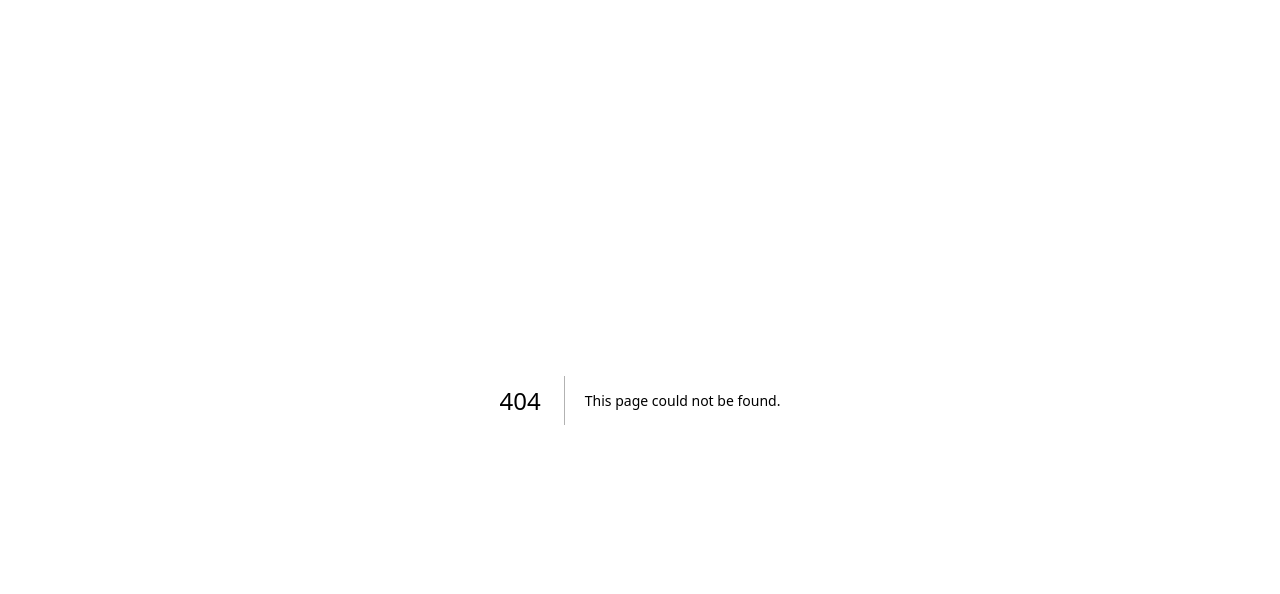
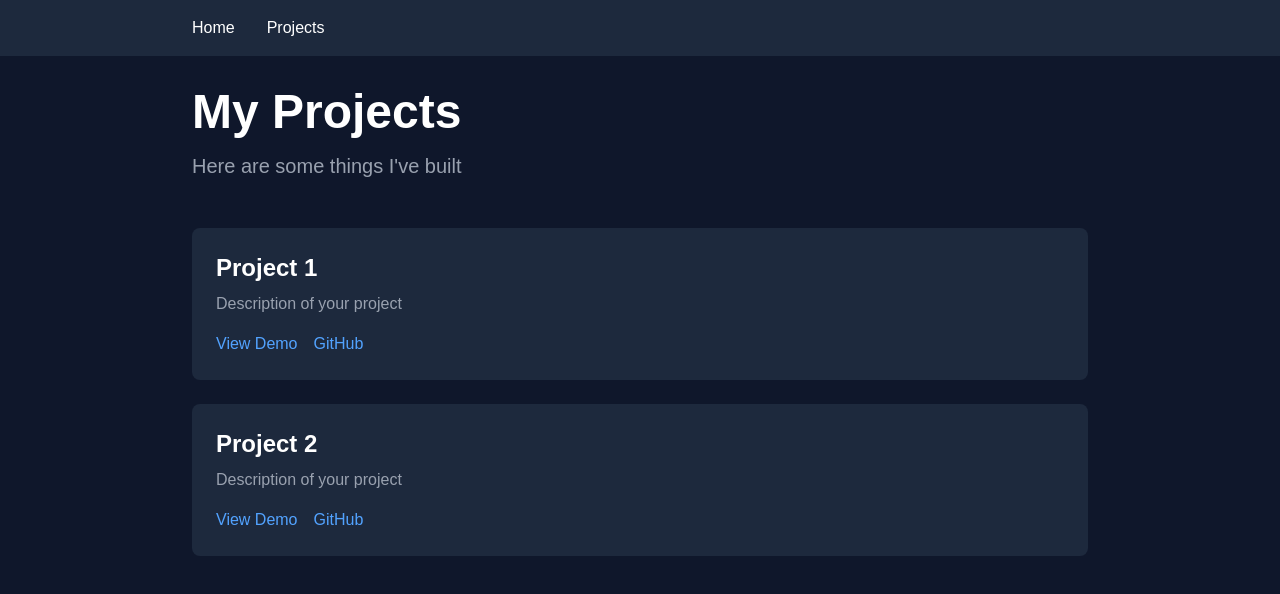
Before and after one commit to neil-ivan-cabreta/cabreta-portfolio, a Next.js app: page /projects in a window 1280 px wide. Before the commit this address had no page. Shown: the top 594 px of the page. Built offline with nearby package versions, Linux system fonts and the light colour scheme.

Commit message:
Added navigation and projects page

```diff
--- /dev/null
+++ b/app/components/Navbar.tsx
@@ -0,0 +1,16 @@
+import Link from 'next/link'
+
+export default function Navbar() {
+  return (
+    <nav className="bg-slate-800 text-white p-4">
+      <div className="max-w-4xl mx-auto flex gap-8">
+        <Link href="/" className="hover:text-blue-400 transition">
+          Home
+        </Link>
+        <Link href="/projects" className="hover:text-blue-400 transition">
+          Projects
+        </Link>
+      </div>
+    </nav>
+  )
+}
--- a/app/page.tsx
+++ b/app/page.tsx
@@ -1,9 +1,13 @@
+import Navbar from './components/Navbar'
+
 export default function Home() {
   return (
+    <>
+      <Navbar />
       <main className="min-h-screen bg-slate-900 text-white p-8">
         <div className="max-w-4xl mx-auto">
-        <h1 className="text-5xl font-bold">Neil Ivan Isaac D. Cabreta</h1>
-        <p className="mt-4 text-xl text-gray-400">Computer Science Undergraduatte</p>
+          <h1 className="text-5xl font-bold">Your Name Here</h1>
+          <p className="mt-4 text-xl text-gray-400">Computer Science Student</p>
 
           <div className="mt-12">
             <h2 className="text-3xl font-bold mb-4">About Me</h2>
@@ -22,5 +26,6 @@ export default function Home() {
           </div>
         </div>
       </main>
+    </>
   )
 }
--- /dev/null
+++ b/app/projects/page.tsx
@@ -0,0 +1,35 @@
+import Navbar from '../components/Navbar'
+
+export default function Projects() {
+  return (
+    <>
+      <Navbar />
+      <main className="min-h-screen bg-slate-900 text-white p-8">
+        <div className="max-w-4xl mx-auto">
+          <h1 className="text-5xl font-bold">My Projects</h1>
+          <p className="mt-4 text-xl text-gray-400">Here are some things I've built</p>
+
+          <div className="mt-12 grid gap-6">
+            <div className="bg-slate-800 p-6 rounded-lg">
+              <h3 className="text-2xl font-semibold">Project 1</h3>
+              <p className="text-gray-400 mt-2">Description of your project</p>
+              <div className="mt-4 flex gap-4">
+                <a href="#" className="text-blue-400 hover:text-blue-300">View Demo</a>
+                <a href="#" className="text-blue-400 hover:text-blue-300">GitHub</a>
+              </div>
+            </div>
+
+            <div className="bg-slate-800 p-6 rounded-lg">
+              <h3 className="text-2xl font-semibold">Project 2</h3>
+              <p className="text-gray-400 mt-2">Description of your project</p>
+              <div className="mt-4 flex gap-4">
+                <a href="#" className="text-blue-400 hover:text-blue-300">View Demo</a>
+                <a href="#" className="text-blue-400 hover:text-blue-300">GitHub</a>
+              </div>
+            </div>
+          </div>
+        </div>
+      </main>
+    </>
+  )
+}
```
Also changed, not shown: 1 other file (tests, documents, lock files or other folders). Lines whose indentation alone changed are shown as unchanged.
